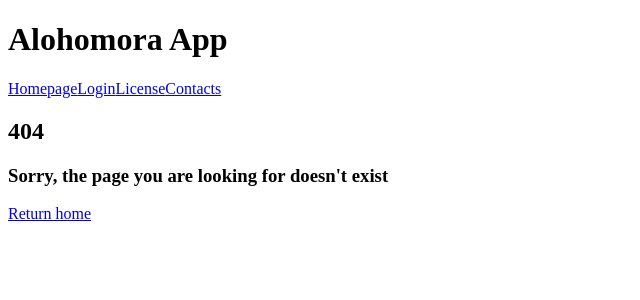
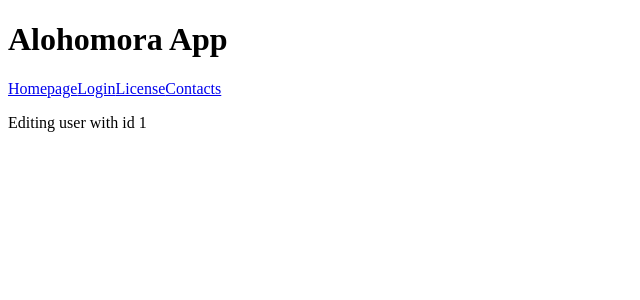
Before and after one commit to TheBigBangTeam/Alohomora-3FA, a React (Create React App) app in the folder client/: page /editUser/1 in a window 1280 px wide. Before the commit this address had no page. Shown: the top 300 px of the page, without its empty margins (0-640 px from the left). Built offline with nearby package versions, Linux system fonts and the light colour scheme.

Commit message:
Add query example

```diff
--- a/client/src/components/App.js
+++ b/client/src/components/App.js
@@ -1,26 +1,16 @@
 import React from 'react'
-import {BrowserRouter as Router, Route, Switch} from 'react-router-dom'
+import {BrowserRouter as Router} from 'react-router-dom'
 
 import Header from './Header'
 import Navbar from './Navbar'
-import Homepage from './Homepage'
-import NotFound from './NotFound'
-import Login from './Login'
-import License from './License'
-import Contacts from './Contacts'
+import RouteSwitcher from './../routers/RouteSwitcher'
 
 const App = () => (
   <Router>
     <div>
       <Header />
       <Navbar />
-      <Switch>
-        <Route path='/' exact component={Homepage} />
-        <Route path='/login' component={Login} />
-        <Route path='/license' component={License} />
-        <Route path='/contacts' component={Contacts} />
-        <Route component={NotFound} />
-      </Switch>
+      <RouteSwitcher />
     </div>
   </Router>
 )
--- /dev/null
+++ b/client/src/components/EditUser.js
@@ -0,0 +1,10 @@
+import React from 'react'
+
+const EditUser = (props) => {
+  console.log(props)
+  return (
+    <p>Editing user with id {props.match.params.id}</p>
+  )
+}
+
+export default EditUser
--- /dev/null
+++ b/client/src/routers/RouteSwitcher.js
@@ -0,0 +1,22 @@
+import React from 'react'
+import {Route, Switch} from 'react-router-dom'
+
+import Homepage from '../components/Homepage'
+import Login from '../components/Login'
+import License from '../components/License'
+import Contacts from '../components/Contacts'
+import EditUser from '../components/EditUser'
+import NotFound from '../components/NotFound'
+
+const RouteSwitcher = () => (
+  <Switch>
+    <Route path='/' exact component={Homepage} />
+    <Route path='/login' component={Login} />
+    <Route path='/license' component={License} />
+    <Route path='/contacts' component={Contacts} />
+    <Route path='/editUser/:id' component={EditUser} />
+    <Route component={NotFound} />
+  </Switch>
+)
+
+export default RouteSwitcher
```
